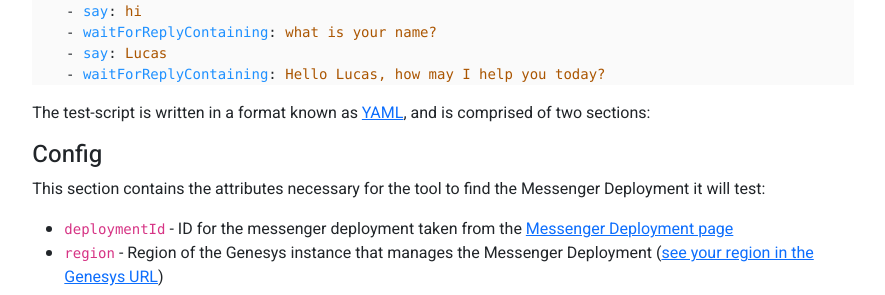
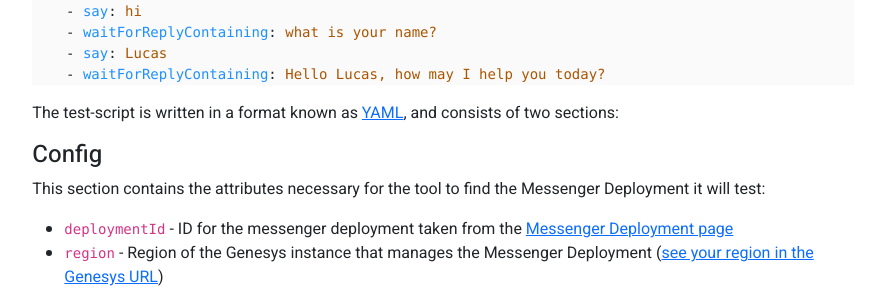
Before and after one commit to SketchingDev/sketchingdev.github.io, a Jekyll site: the page built from blog/_posts/2022-03-15-automate-testing-genesys-web-messenger.md, in a window 1280 px wide and 900 px high, scrolled down 2189 px. Shown: the part 159-454 px from the top of the window, without its empty margins (197-1082 px from the left). Built offline with Jekyll 4.4.1, drawn with Linux system fonts in a browser that asks for light colours; nearby versions of some CDN libraries.

Commit message:
Minor tweak to testing web messenger post

````diff
--- a/blog/_posts/2022-03-15-automate-testing-genesys-web-messenger.md
+++ b/blog/_posts/2022-03-15-automate-testing-genesys-web-messenger.md
@@ -86,7 +86,7 @@
     - waitForReplyContaining: Hello Lucas, how may I help you today?
 ```
 
-The test-script is written in a format known as [YAML](https://en.wikipedia.org/wiki/YAML), and is comprised of two
+The test-script is written in a format known as [YAML](https://en.wikipedia.org/wiki/YAML), and consists of two
 sections:
 
 #### Config
````
